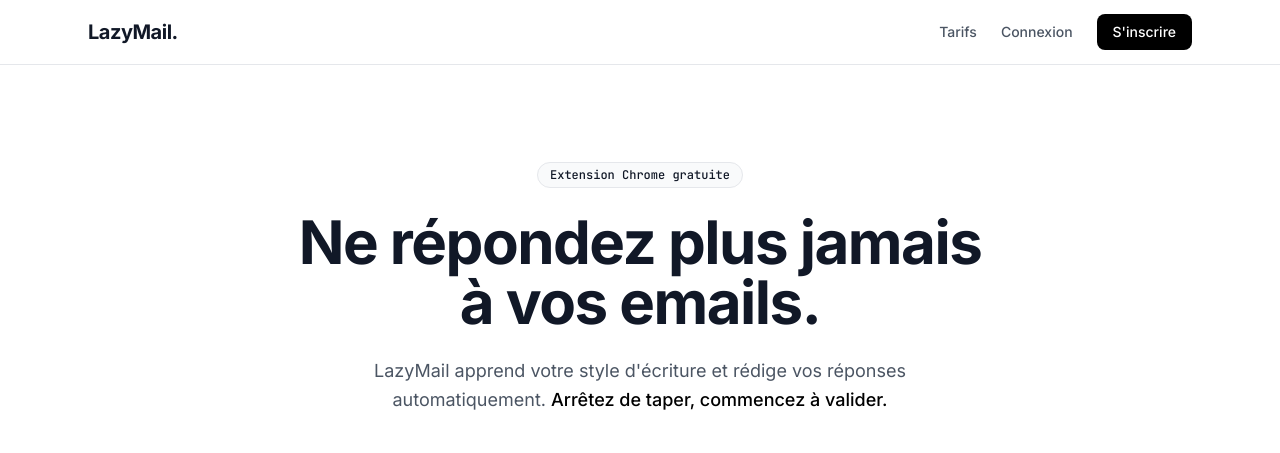
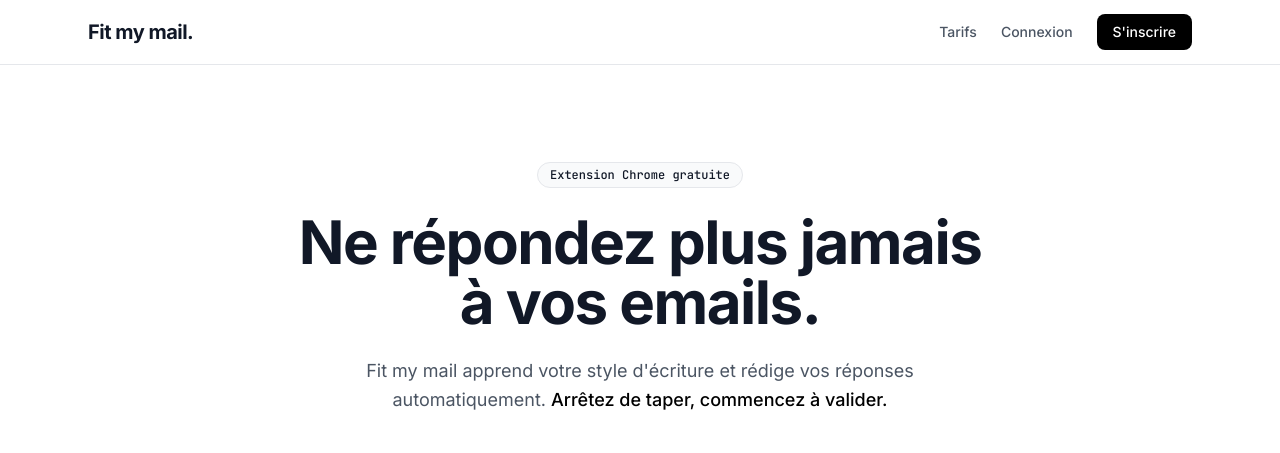
Before and after one commit to julienbouin31-pixel/lazy-mail-front, a Nuxt app: page / in a window 1280 px wide. Shown: the top 453 px of the page. Built offline with nearby package versions, Linux system fonts and the light colour scheme.

Commit message:
rename for lazy mail

```diff
--- a/app/app.vue
+++ b/app/app.vue
@@ -6,6 +6,6 @@
 
 <script setup>
 useHead({
-  titleTemplate: (title) => title ? `${title} - LazyMail` : 'LazyMail',
+  titleTemplate: (title) => title ? `${title} - Fit my mail` : 'Fit my mail',
 })
 </script>
--- a/app/components/AppHeader.vue
+++ b/app/components/AppHeader.vue
@@ -1,7 +1,7 @@
 <template>
   <header class="bg-white border-b border-gray-200 sticky top-0 z-50">
     <div class="max-w-6xl mx-auto px-6 h-16 flex justify-between items-center">
-      <NuxtLink to="/" class="font-bold text-xl tracking-tight">LazyMail.</NuxtLink>
+      <NuxtLink to="/" class="font-bold text-xl tracking-tight">Fit my mail.</NuxtLink>
 
       <!-- Connecté -->
       <div v-if="auth.isAuthenticated" class="flex items-center gap-4">
--- a/app/pages/auth/extension-callback.vue
+++ b/app/pages/auth/extension-callback.vue
@@ -10,7 +10,7 @@
         </div>
         <h2 class="text-xl font-bold mb-2">Connexion réussie !</h2>
         <p class="text-gray-600 text-sm mb-4">
-          Vous pouvez fermer cet onglet et retourner à l'extension LazyMail.
+          Vous pouvez fermer cet onglet et retourner à l'extension Fit my mail.
         </p>
         <p class="text-xs text-gray-400">
           Cet onglet se fermera automatiquement...
@@ -87,22 +87,22 @@ onMounted(async () => {
     if (!extensionReady) {
       // Extension not detected - show manual instructions
       loading.value = false
-      error.value = 'Extension non détectée. Assurez-vous que l\'extension LazyMail est installée et activée.'
+      error.value = 'Extension non détectée. Assurez-vous que l\'extension Fit my mail est installée et activée.'
       return
     }
 
     // Send token to extension via postMessage
     // The extension's content script will listen for this
     window.postMessage({
-      type: 'LAZYMAIL_AUTH_SUCCESS',
+      type: 'FITMYMAIL_AUTH_SUCCESS',
       token,
       user
     }, '*')
 
     // Also try to send via BroadcastChannel (backup method)
     try {
-      const channel = new BroadcastChannel('lazymail_auth')
-      channel.postMessage({ type: 'LAZYMAIL_AUTH_SUCCESS', token, user })
+      const channel = new BroadcastChannel('fitmymail_auth')
+      channel.postMessage({ type: 'FITMYMAIL_AUTH_SUCCESS', token, user })
       channel.close()
     } catch (e) {
       // BroadcastChannel not supported, that's ok
@@ -140,7 +140,7 @@ function waitForExtension(): Promise<boolean> {
     const maxAttempts = 10
 
     const handler = (event: MessageEvent) => {
-      if (event.data?.type === 'LAZYMAIL_EXTENSION_READY') {
+      if (event.data?.type === 'FITMYMAIL_EXTENSION_READY') {
         window.removeEventListener('message', handler)
         resolve(true)
       }
@@ -149,7 +149,7 @@ function waitForExtension(): Promise<boolean> {
     window.addEventListener('message', handler)
 
     // Check if already ready
-    window.postMessage({ type: 'LAZYMAIL_EXTENSION_READY_CHECK' }, '*')
+    window.postMessage({ type: 'FITMYMAIL_EXTENSION_READY_CHECK' }, '*')
 
     // Retry a few times
     const interval = setInterval(() => {
@@ -159,7 +159,7 @@ function waitForExtension(): Promise<boolean> {
         window.removeEventListener('message', handler)
         resolve(false)
       }
-      window.postMessage({ type: 'LAZYMAIL_EXTENSION_READY_CHECK' }, '*')
+      window.postMessage({ type: 'FITMYMAIL_EXTENSION_READY_CHECK' }, '*')
     }, 200)
 
     // Timeout after 2 seconds
@@ -174,7 +174,7 @@ function waitForExtension(): Promise<boolean> {
 function waitForConfirmation(): Promise<boolean> {
   return new Promise((resolve) => {
     const handler = (event: MessageEvent) => {
-      if (event.data?.type === 'LAZYMAIL_AUTH_RECEIVED') {
+      if (event.data?.type === 'FITMYMAIL_AUTH_RECEIVED') {
         window.removeEventListener('message', handler)
         resolve(true)
       }
--- a/app/pages/index.vue
+++ b/app/pages/index.vue
@@ -13,7 +13,7 @@
       </h1>
 
       <p class="text-lg text-gray-600 mb-10 max-w-xl mx-auto leading-relaxed">
-        LazyMail apprend votre style d'écriture et rédige vos réponses automatiquement.
+        Fit my mail apprend votre style d'écriture et rédige vos réponses automatiquement.
         <span class="font-medium text-black">Arrêtez de taper, commencez à valider.</span>
       </p>
 
@@ -71,7 +71,7 @@
             </div>
             <h3 class="text-lg font-bold mb-2">Générez des réponses</h3>
             <p class="text-gray-600 text-sm leading-relaxed">
-              Recevez un email ? Cliquez "Générer" et LazyMail écrit dans <strong>votre style</strong>.
+              Recevez un email ? Cliquez "Générer" et Fit my mail écrit dans <strong>votre style</strong>.
             </p>
           </div>
         </div>
@@ -106,7 +106,7 @@
             <div>
               <h2 class="text-3xl font-bold mb-4">Votre style, votre ton</h2>
               <p class="text-gray-300 leading-relaxed mb-6">
-                LazyMail ne génère pas des réponses génériques. Il apprend <strong class="text-white">comment vous écrivez</strong> à chaque contact :
+                Fit my mail ne génère pas des réponses génériques. Il apprend <strong class="text-white">comment vous écrivez</strong> à chaque contact :
               </p>
               <ul class="space-y-3">
                 <li class="flex items-start gap-3">
@@ -191,7 +191,7 @@
           <div class="bg-white rounded-xl p-6 border border-gray-100">
             <h3 class="font-semibold mb-2">Est-ce que ça fonctionne en français ?</h3>
             <p class="text-gray-600 text-sm leading-relaxed">
-              Absolument ! LazyMail fonctionne dans toutes les langues. L'IA s'adapte à la langue dans laquelle vous écrivez à chaque contact.
+              Absolument ! Fit my mail fonctionne dans toutes les langues. L'IA s'adapte à la langue dans laquelle vous écrivez à chaque contact.
             </p>
           </div>
 
@@ -228,9 +228,9 @@
     <!-- Footer -->
     <footer class="border-t border-gray-100 py-8">
       <div class="max-w-5xl mx-auto px-6 flex flex-col sm:flex-row justify-between items-center gap-4">
-        <div class="font-bold text-lg">LazyMail.</div>
+        <div class="font-bold text-lg">Fit my mail.</div>
         <div class="text-sm text-gray-500">
-          © 2026 LazyMail. Tous droits réservés.
+          © 2026 Fit my mail. Tous droits réservés.
         </div>
       </div>
     </footer>
--- a/app/pages/login.vue
+++ b/app/pages/login.vue
@@ -69,7 +69,7 @@
       <!-- Extension context info -->
       <div v-if="isFromExtension" class="mt-4 p-3 bg-blue-50 border border-blue-200 rounded-lg">
         <p class="text-xs text-blue-700 text-center">
-          Connexion depuis l'extension LazyMail
+          Connexion depuis l'extension Fit my mail
         </p>
       </div>
 
--- a/app/pages/payment/success.vue
+++ b/app/pages/payment/success.vue
@@ -11,7 +11,7 @@
 
       <h1 class="text-2xl font-bold mb-3">Paiement réussi !</h1>
       <p class="text-gray-600 mb-8">
-        Bienvenue dans LazyMail PRO ! Vous avez maintenant accès à des contacts illimités.
+        Bienvenue dans Fit my mail PRO ! Vous avez maintenant accès à des contacts illimités.
       </p>
 
       <NuxtLink
--- a/app/pages/pricing.vue
+++ b/app/pages/pricing.vue
@@ -13,7 +13,7 @@
         <div class="bg-white rounded-2xl border border-gray-200 p-8">
           <div class="mb-6">
             <h2 class="text-xl font-bold mb-2">Gratuit</h2>
-            <p class="text-gray-500 text-sm">Pour découvrir LazyMail</p>
+            <p class="text-gray-500 text-sm">Pour découvrir Fit my mail</p>
           </div>
 
           <div class="mb-6">
--- a/app/pages/register.vue
+++ b/app/pages/register.vue
@@ -83,7 +83,7 @@
       <!-- Extension context info -->
       <div v-if="isFromExtension" class="mt-4 p-3 bg-blue-50 border border-blue-200 rounded-lg">
         <p class="text-xs text-blue-700 text-center">
-          Inscription depuis l'extension LazyMail
+          Inscription depuis l'extension Fit my mail
         </p>
       </div>
 
--- a/nuxt.config.ts
+++ b/nuxt.config.ts
@@ -12,7 +12,7 @@ export default defineNuxtConfig({
   },
   app: {
     head: {
-      title: 'LazyMail',
+      title: 'Fit my mail',
       link: [
         { rel: 'stylesheet', href: 'https://fonts.googleapis.com/css2?family=Inter:wght@400;500;600;700&family=JetBrains+Mono:wght@400;500&display=swap' }
       ],
--- a/package.json
+++ b/package.json
@@ -1,5 +1,5 @@
 {
-  "name": "lazy-mail-front",
+  "name": "fit-my-mail-front",
   "type": "module",
   "private": true,
   "scripts": {
```
